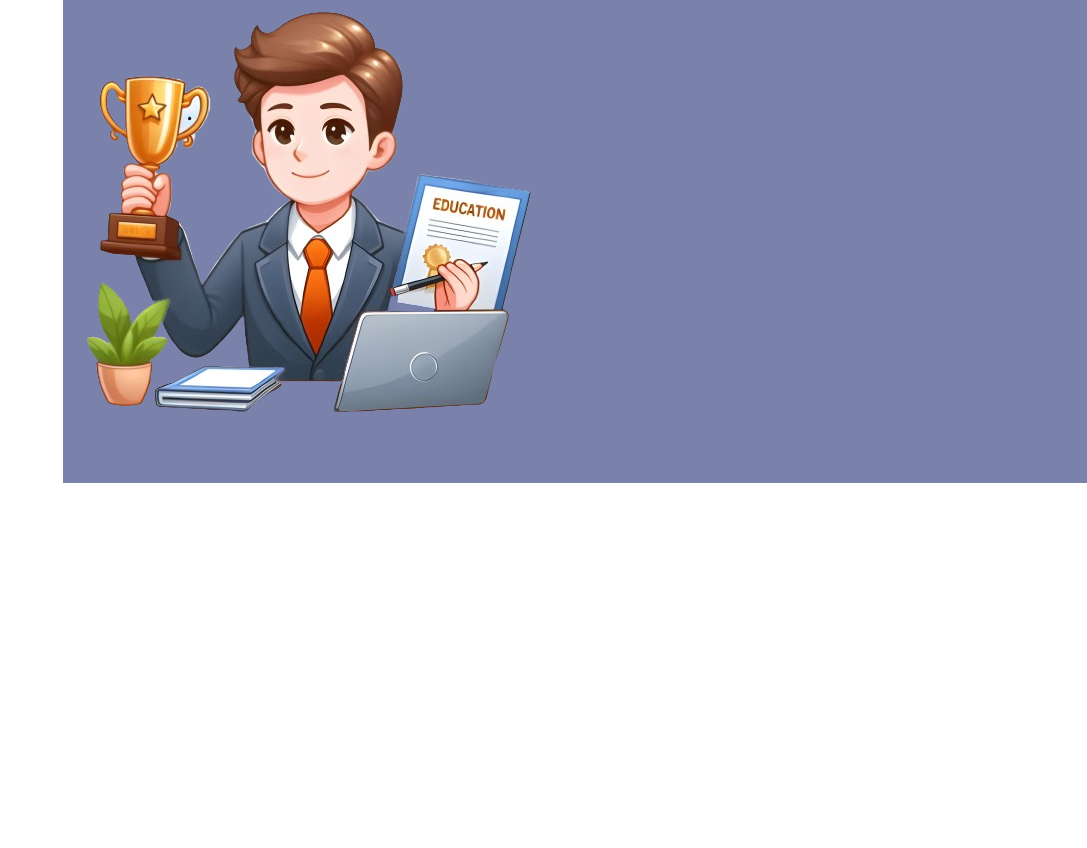
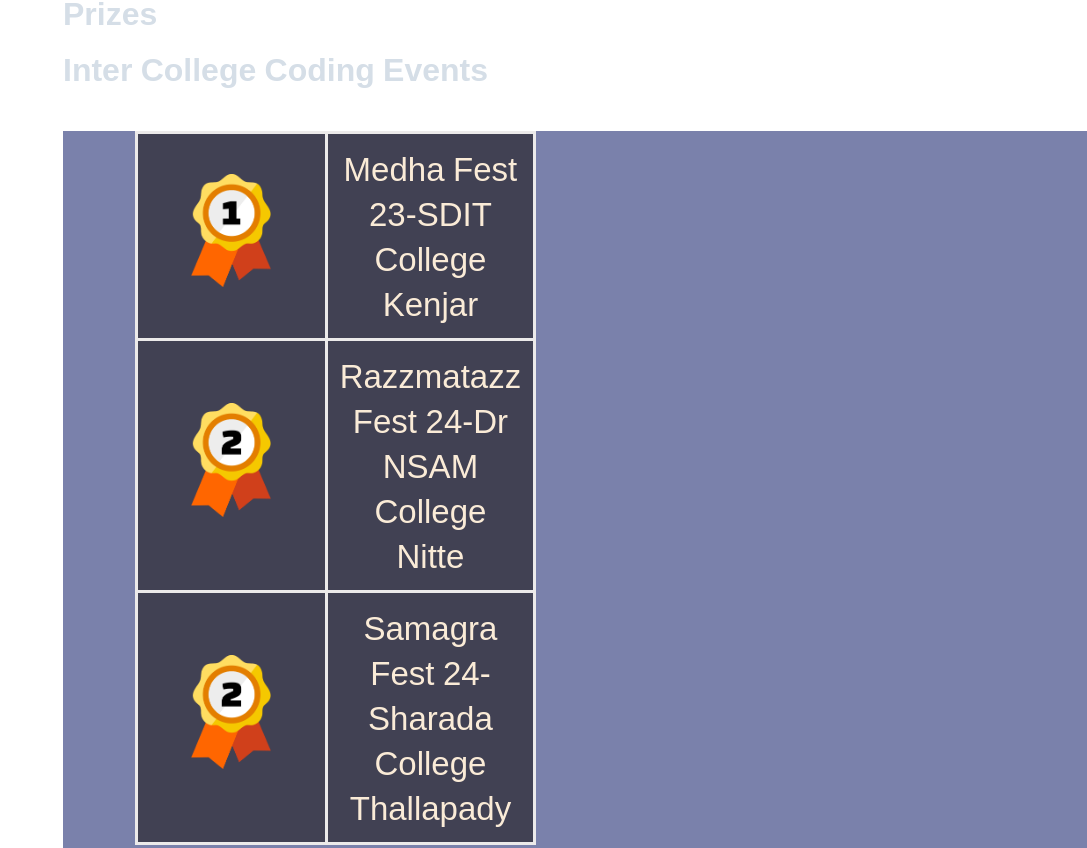
Before and after one commit to Vishal1720/portfolio, a React (Vite) app: page / in a window 1280 px wide. Shown: the part 1532-2380 px from the top of the page, without its empty margins (193-1280 px from the left). Before the commit the page ends 2015 px from the top, so only its background shows below. Built offline with nearby package versions, Linux system fonts and the light colour scheme.

Commit message:
added prize details

```diff
--- a/src/Prizes.jsx
+++ b/src/Prizes.jsx
@@ -1,10 +1,34 @@
 import React from 'react'
 import prize from './achievement.png'
+import first from './first-icon.webp'
+import second from './second-icon.webp'
 const Prizes = () => {
   return (<>
+  <h1 className='marginplease' id='prizehead' > Prizes</h1>
+  <h1 className='marginplease' id='prizehead' style={{fontSize:'2rem'}}> Inter College Coding Events</h1>
     <div id='prizes' className='subcomponent'>
+<div style={{width:'80vw',fontSize:'2rem',textAlign:'center'}}>
+  <table >
+    <tr>
+    <td className='td1'><img src={first} style={{width:'5rem'}} alt="" /></td>
+    <td className='td2'>Medha Fest 23-SDIT College Kenjar</td>
+    </tr>
+  <tr className='tr1'>
+    <td className='td1'><img src={second} style={{width:'5rem'}} alt="" />
+  </td>
+  <td className='td2'>Razzmatazz Fest 24-Dr NSAM College Nitte</td>
+  </tr>
+  <tr className='tr1'>
+    <td className='td1'><img src={second} style={{width:'5rem'}} alt="" />
+  </td>
+  <td className='td2'>Samagra Fest 24-Sharada College Thallapady</td>
+  </tr>
+  </table>
 
-    <img src={prize} alt="" /></div>
+
+
+</div>
+    <img src={prize} style={{width:'400px'}} alt="" /></div>
     </>
   )
 }
```
